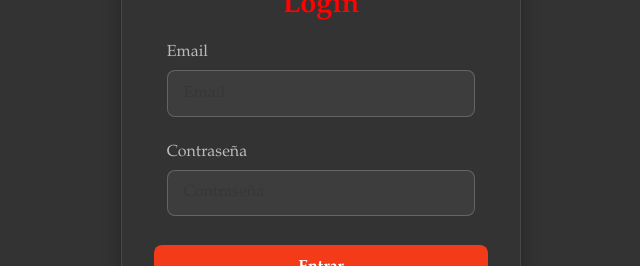
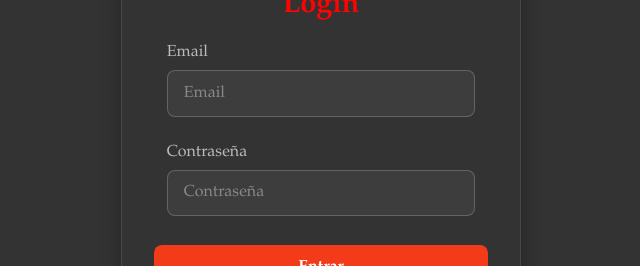
Before and after one commit to Erika9306/FinalProyectFullStack, a React (Vite) app in the folder Frontend/: page /login in a window 1280 px wide. Shown: the part 260-526 px from the top of the page, without its empty margins (319-959 px from the left). Built offline with nearby package versions, Linux system fonts and the light colour scheme.

Commit message:
readme sobre render

```diff
--- a/Frontend/src/components/Admin/AdminHome/AdminHome.css
+++ b/Frontend/src/components/Admin/AdminHome/AdminHome.css
@@ -37,7 +37,7 @@
 .info-users-details h3,
 .info-movies-details h3,
 .info-admins-details h3 {
-  color: var(--text--text-color);
+  color: var(--text-color);
   font-size: 1.5rem;
 }
 .info-users-details p,
--- a/Frontend/src/components/Login/Login.css
+++ b/Frontend/src/components/Login/Login.css
@@ -37,7 +37,10 @@
   background-color: var(--text-color);
 
 }
-
+.login-form input::placeholder {
+  color: var(--secondary-color) !important;
+  opacity: 0.6;
+}
 .login-form label {
   display: flex;
   flex-direction: column;
--- a/Frontend/src/components/Register/Register.css
+++ b/Frontend/src/components/Register/Register.css
@@ -60,7 +60,10 @@
   background:var(--background-color-admin);
   color: var(--text-color);
 }
-
+.register-form input::placeholder {
+  color: var(--secondary-color) !important;
+  opacity: 0.6;
+}
 .register-form button {
   margin-top: 1rem;
   margin-bottom: 0.5rem;
--- a/Frontend/src/components/User/UserHome/UserHome.css
+++ b/Frontend/src/components/User/UserHome/UserHome.css
@@ -27,9 +27,6 @@
   width: 100%;
   color: var(--text-text-color);
   border: 1px solid var(--secondary-color);
-}
-.search-movie input::placeholder {
-  color: var(--text-text-color);
 }
 
 .search-movie input:focus {
--- a/Frontend/src/index.css
+++ b/Frontend/src/index.css
@@ -48,5 +48,5 @@ a {
 
 input::placeholder {
     color: var(--text-color);
-    opacity: 0.6;
+    opacity: 0.7;
 }
```
Also changed, not shown: 1 other file (tests, documents, lock files or other folders).
